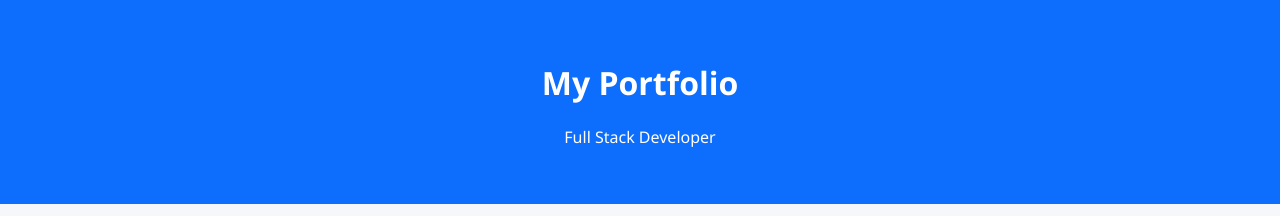
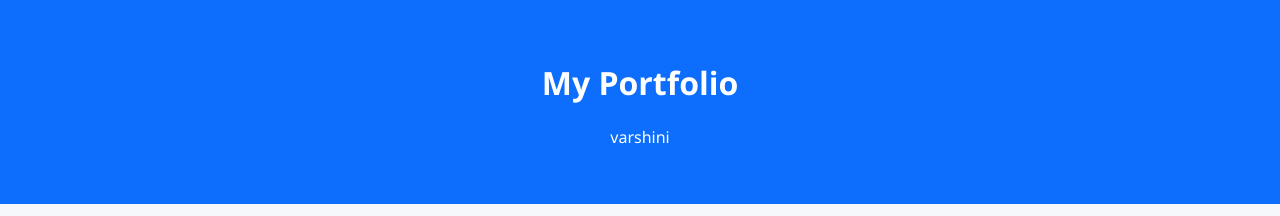
Before and after one commit to varshinilokesh323-eng/My-portfolio, a plain HTML site: page index.html in a window 1280 px wide. Shown: the top 216 px of the page. Drawn offline with Linux system fonts and the light colour scheme.

Commit message:
updated html

```diff
--- a/index.html
+++ b/index.html
@@ -78,7 +78,7 @@
 
 <header>
   <h1>My Portfolio</h1>
-  <p>Full Stack Developer</p>
+  <p>varshini </p>
 </header>
 
 <section>
```
